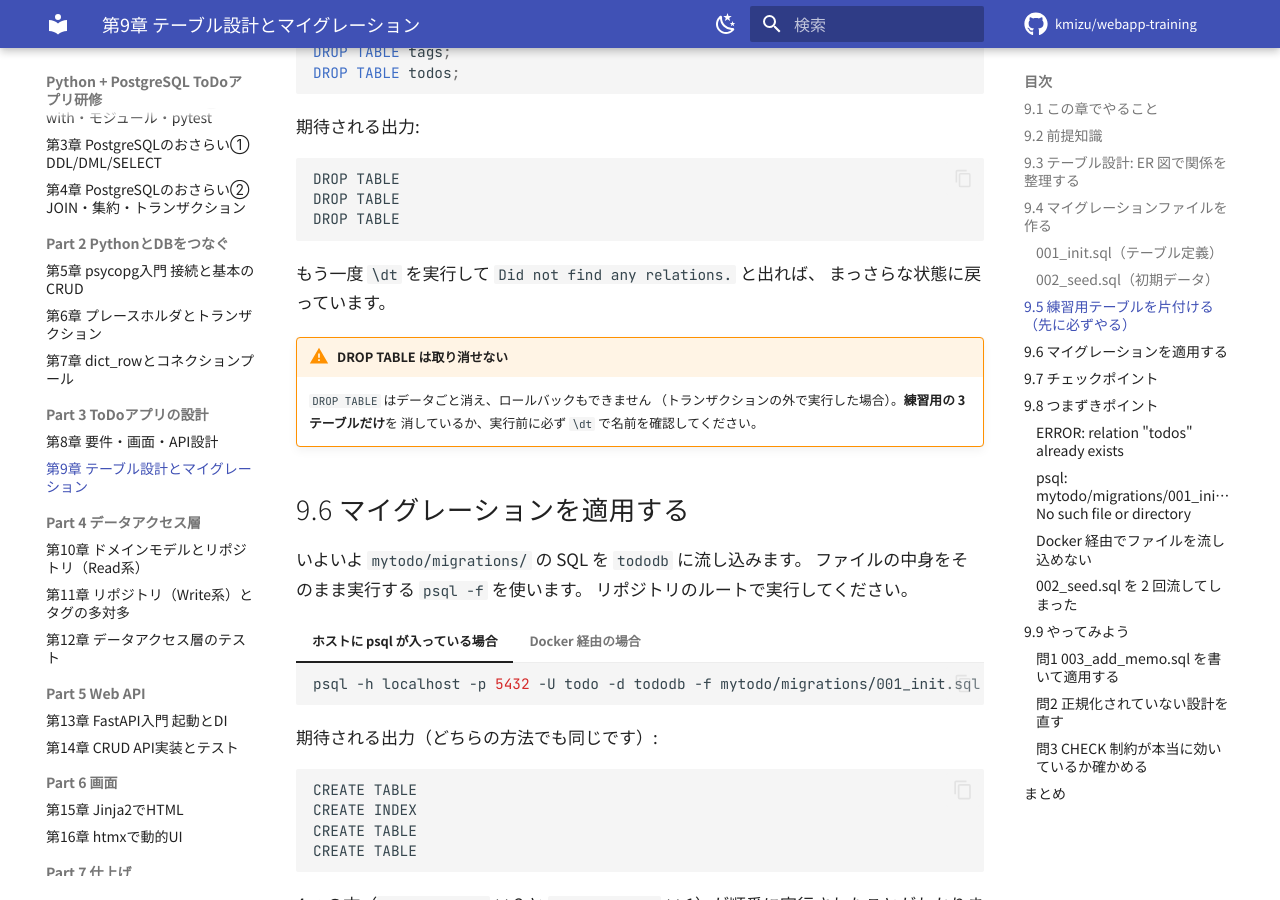
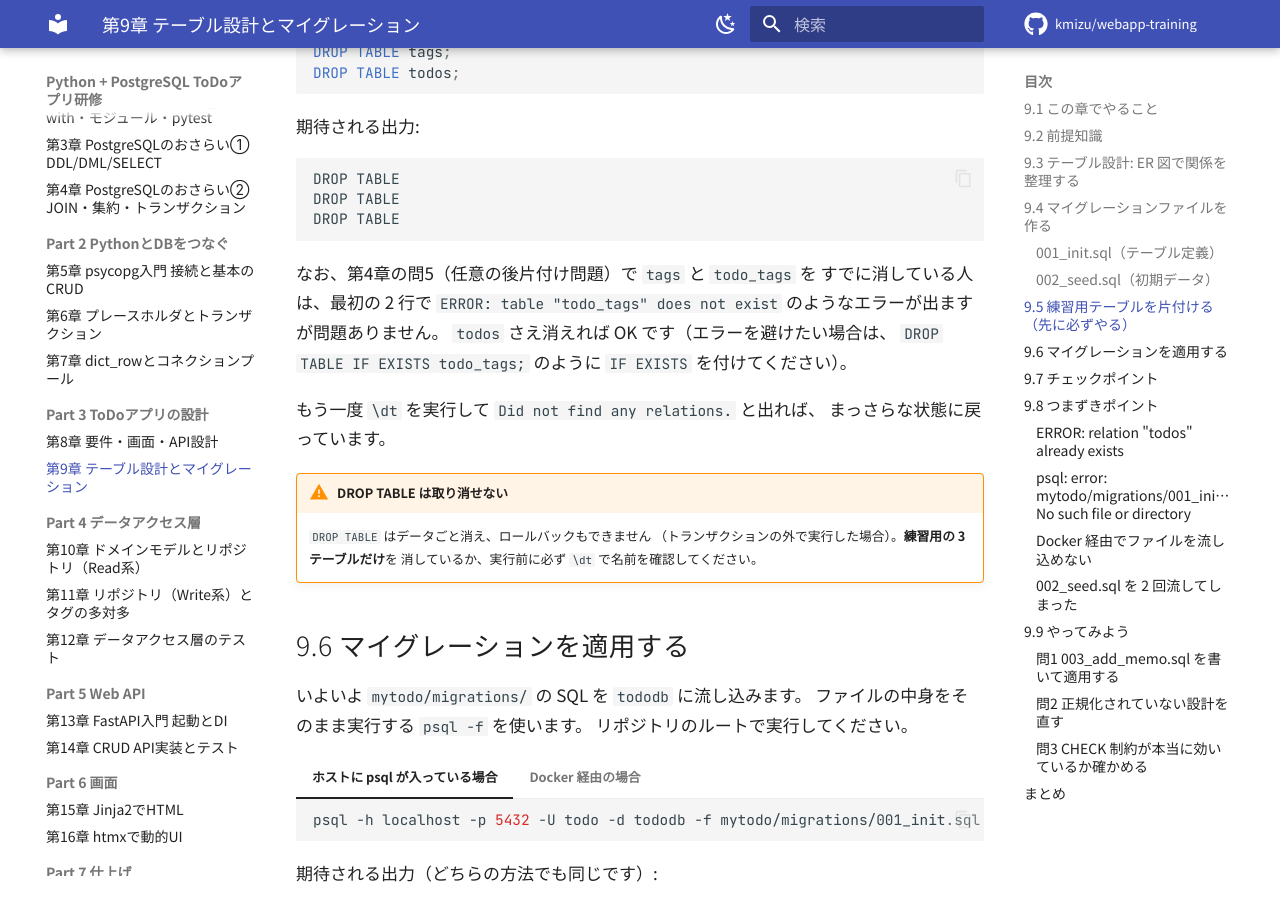
Before and after one commit to kmizu/webapp-training, an MkDocs documentation site: the page built from docs/09-design-db.md, in a window 1280 px wide and 900 px high, scrolled down 6862 px. Built offline with MkDocs 1.6.1 and Material for MkDocs 9.7.7, drawn with Linux system fonts in a browser that asks for light colours; comment, search, counter and statistics services are not loaded; some of the changed text lies outside the part shown.

Commit message:
docs: address review feedback on 09-design-db.md

````diff
--- a/docs/09-design-db.md
+++ b/docs/09-design-db.md
@@ -314,6 +314,12 @@ DROP TABLE
 DROP TABLE
 ```
 
+なお、第4章の問5（任意の後片付け問題）で `tags` と `todo_tags` を
+すでに消している人は、最初の 2 行で
+`ERROR: table "todo_tags" does not exist` のようなエラーが出ますが問題ありません。
+`todos` さえ消えれば OK です（エラーを避けたい場合は、
+`DROP TABLE IF EXISTS todo_tags;` のように `IF EXISTS` を付けてください）。
+
 もう一度 `\dt` を実行して `Did not find any relations.` と出れば、
 まっさらな状態に戻っています。
 
@@ -427,6 +433,11 @@ Referenced by:
 `Indexes:` に `idx_todos_done_due`、`Check constraints:` に 2 つの `CHECK` が
 見えていれば、第3章で作った練習用テーブルとは別物の、新しい定義だと確認できます。
 
+なお、`CHECK (priority BETWEEN 1 AND 3)` と書いた制約は、
+`\d` では `CHECK (priority >= 1 AND priority <= 3)` と表示されます。
+`BETWEEN` は内部で `>=` と `<=` の組み合わせに書き換えられて保持されるためで、
+意味はまったく同じです。
+
 最後に、入ったデータを見てみます。
 
 ```sql
@@ -504,7 +515,7 @@ psql:mytodo/migrations/001_init.sql:22: ERROR:  relation "todo_tags" already exi
 デフォルトでは最後まで実行を続けるので、**エラーの有無は終了コードや最後の行ではなく、
 出力をすべて読んで判断する**癖を付けてください。
 
-### `psql: mytodo/migrations/001_init.sql: No such file or directory`
+### `psql: error: mytodo/migrations/001_init.sql: No such file or directory`
 
 `psql -f` に渡すパスは、**コマンドを実行した場所からの相対パス**です。
 この章のコマンドはリポジトリのルートで実行する前提なので、
@@ -615,6 +626,7 @@ ToDo に「メモ」（任意の補足説明）を持たせたくなりました
 
     ```text
     ERROR:  new row for relation "todos" violates check constraint "todos_title_check"
+    DETAIL:  Failing row contains (5, , f, null, 2, 2026-08-14 00:21:33.164587+09, 2026-08-14 00:21:33.164587+09).
     ```
 
     ```sql
@@ -625,7 +637,10 @@ ToDo に「メモ」（任意の補足説明）を持たせたくなりました
 
     ```text
     ERROR:  new row for relation "todos" violates check constraint "todos_priority_check"
+    DETAIL:  Failing row contains (6, テスト, f, null, 9, 2026-08-14 00:21:33.207399+09, 2026-08-14 00:21:33.207399+09).
     ```
+
+    （`DETAIL:` 行の id とタイムスタンプは実行環境によって変わります。）
 
     どちらも DB が挿入を拒否しています。
     `psql` から直接打ったこの経路でも制約が働く——これが、
````
